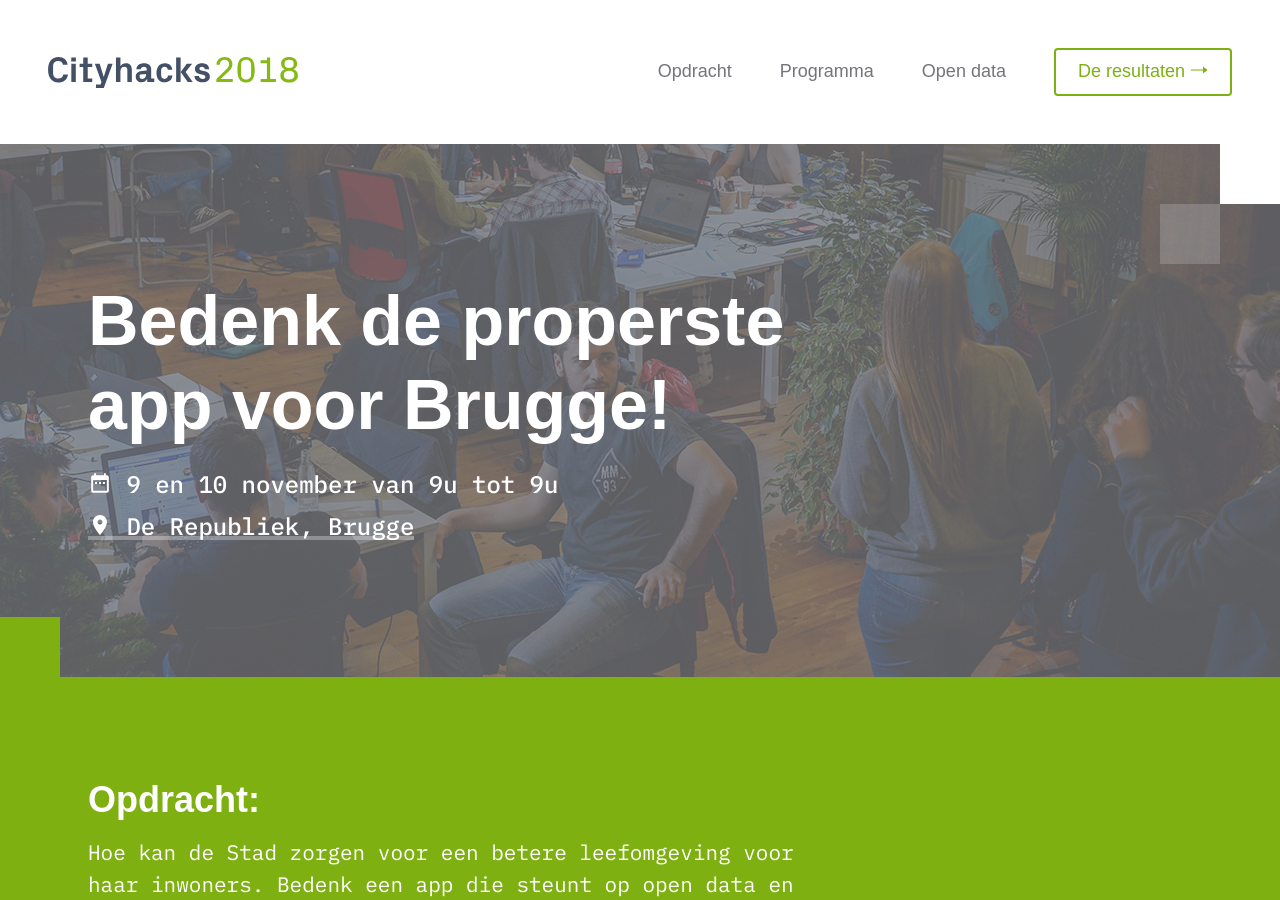
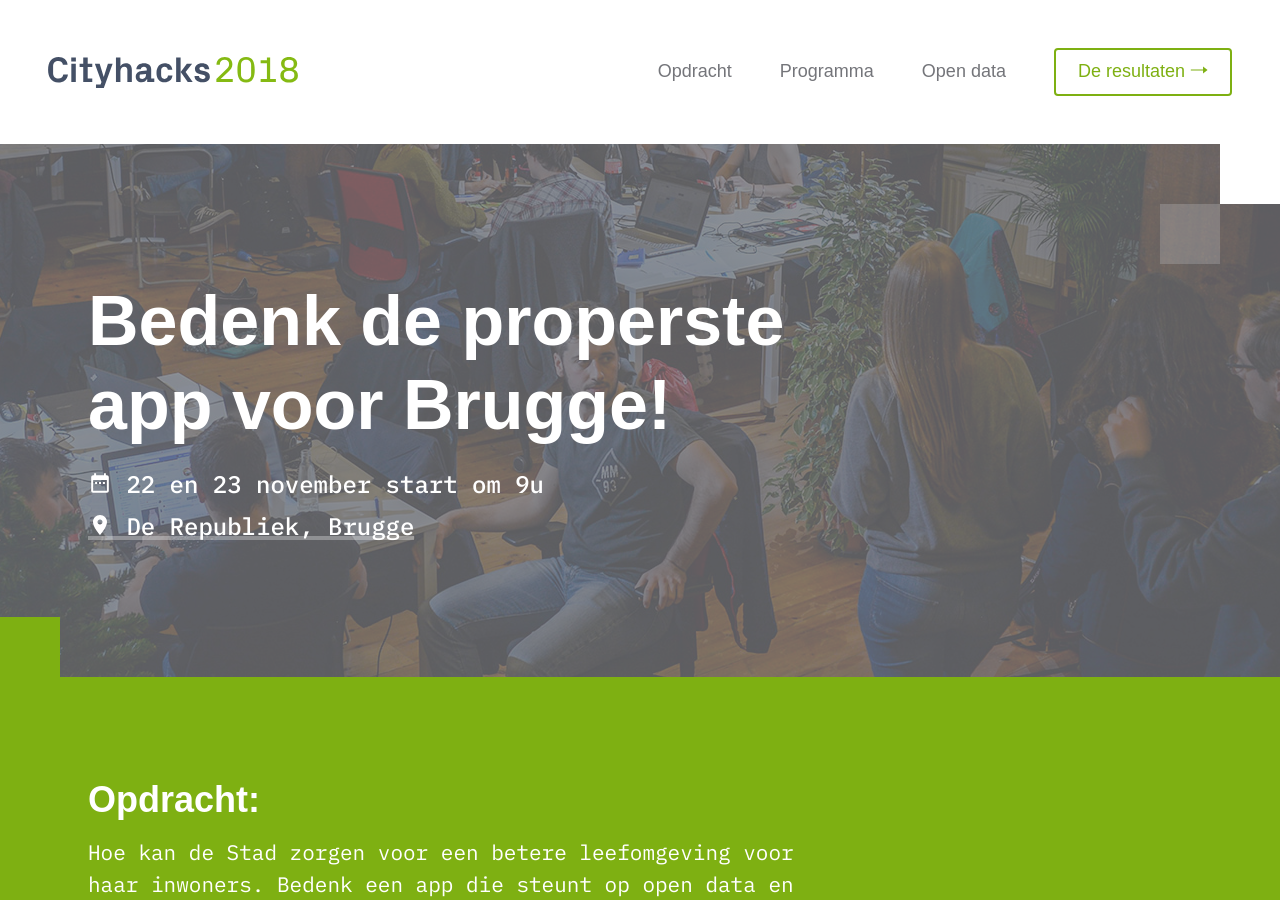
Before and after one commit to nerdlab-be/cityhacks-2019, a Jekyll site: the page built from _pages/index.markdown, in a window 1280 px wide and 900 px high. Built offline with Jekyll 4.4.1, drawn with Linux system fonts in a browser that asks for light colours; some web fonts are replaced.

Commit message:
Changed date

```diff
--- a/_pages/index.markdown
+++ b/_pages/index.markdown
@@ -5,7 +5,7 @@ permalink: "/"
 #CONTENT
 hero:
   title: "Bedenk de properste app voor Brugge!"
-  date: "9 en 10 november van 9u tot 9u"
+  date: "22 en 23 november start om 9u"
   location: "De Republiek, Brugge"
   locationLink: "http://republiekbrugge.be/"
   image: "/assets/img/jpg/hero.jpg"
```
